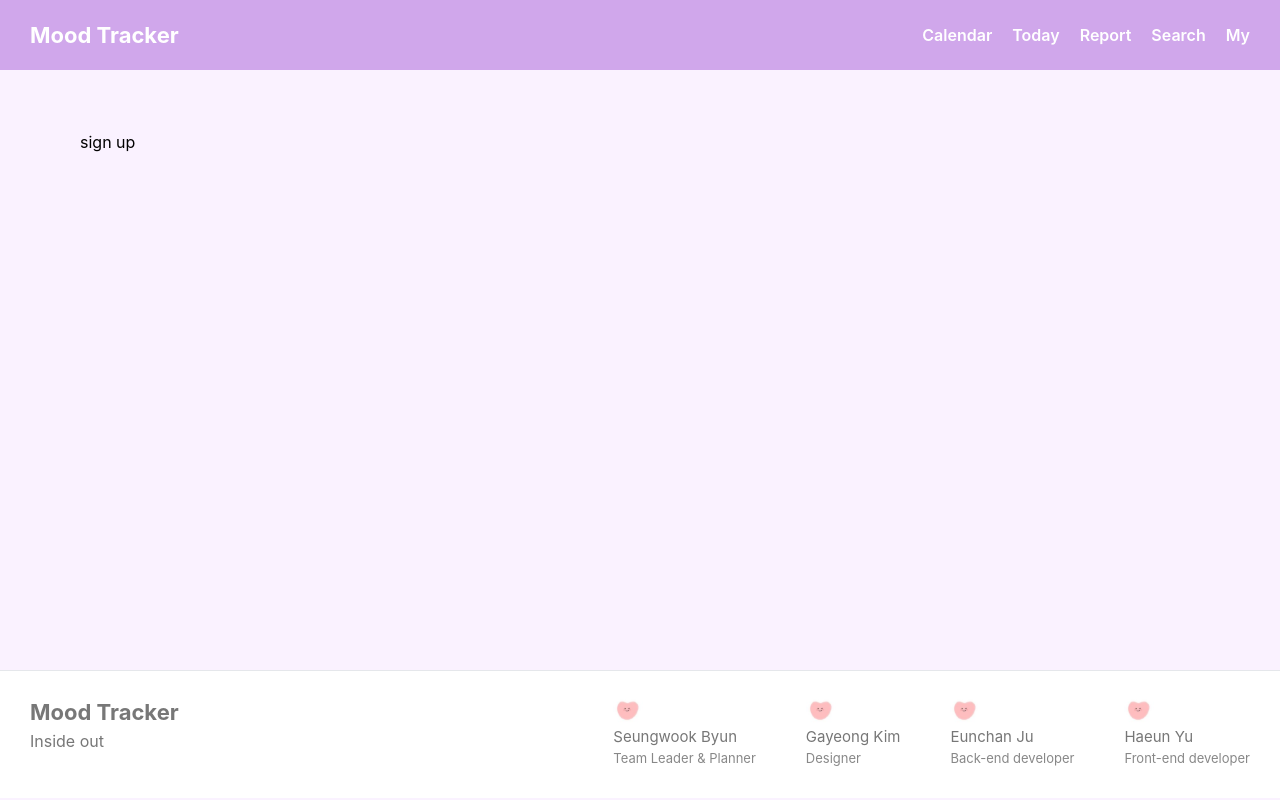
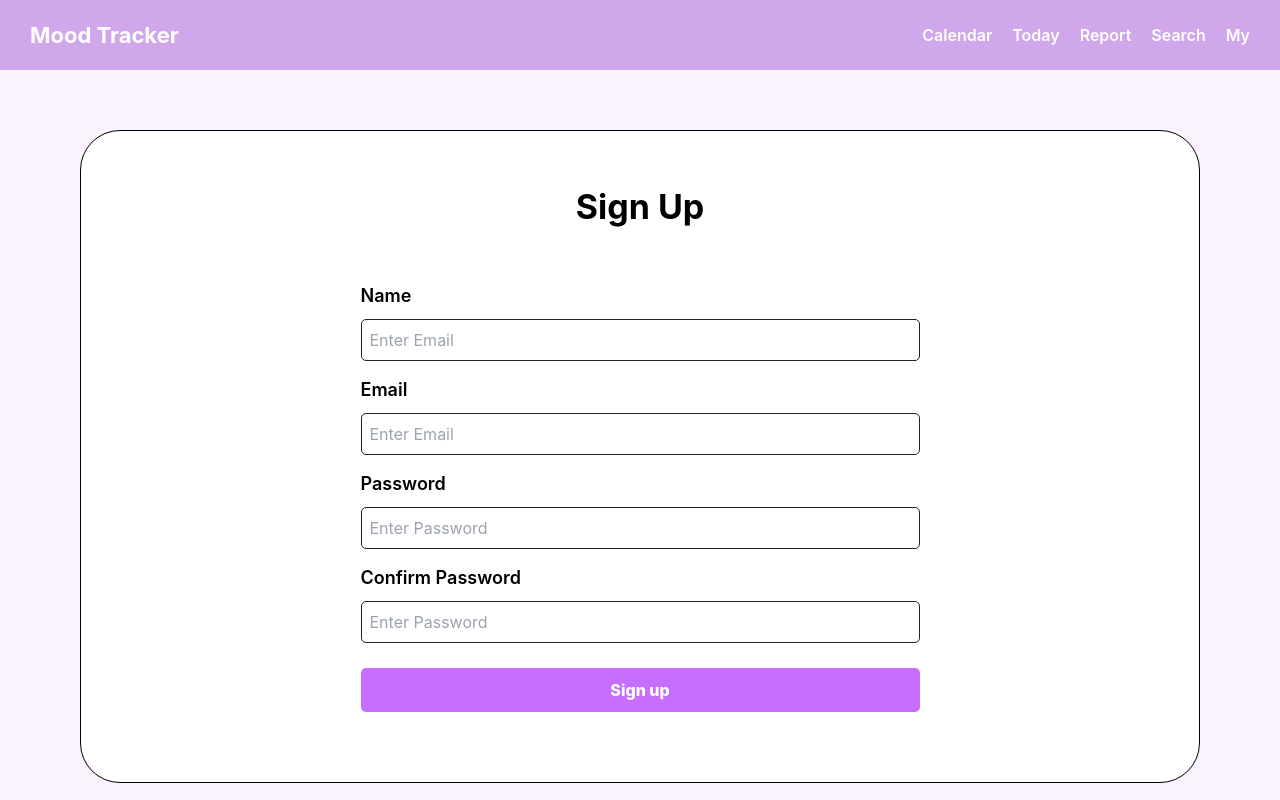
Before and after one commit to haeun-yu/MoodTracker, a Vue app in the folder client/: page /sign-up in a window 1280 px wide. Shown: the top 800 px of the page. Built offline with nearby package versions, Linux system fonts and the light colour scheme.

Commit message:
feat: signup page 추가

```diff
--- a/client/src/components/input/CommonInput.vue
+++ b/client/src/components/input/CommonInput.vue
@@ -10,7 +10,7 @@
 
 <script setup lang="ts">
 type Props = {
-  type?: 'text' | 'number'
+  type?: 'text' | 'number' | 'password'
   placeholder?: string
   disabled?: boolean
 }
--- a/client/src/views/LoginView.vue
+++ b/client/src/views/LoginView.vue
@@ -36,7 +36,7 @@
 import { ref } from 'vue'
 import CommonInput from '@/components/input/CommonInput.vue'
 
-const form = ref({
+const form = ref<Login>({
   email: '',
   password: ''
 })
--- a/client/src/views/SignUpView.vue
+++ b/client/src/views/SignUpView.vue
@@ -1,7 +1,86 @@
 <template>
-  <div>sign up</div>
+  <div class="signup-body">
+    <section class="w-[50%] flex flex-col items-center gap-[50px] pt-[50px] pb-[70px]">
+      <h1 class="text-[34px] font-bold">Sign Up</h1>
+
+      <article class="w-full flex flex-col gap-[15px]">
+        <div class="flex flex-col gap-[10px]">
+          <label>Name</label>
+          <CommonInput v-model="form.name" placeholder="Enter Email" />
+        </div>
+
+        <div class="flex flex-col gap-[10px]">
+          <label>Email</label>
+          <CommonInput v-model="form.email" placeholder="Enter Email" />
+        </div>
+
+        <div class="flex flex-col gap-[10px]">
+          <label>Password</label>
+          <CommonInput v-model="form.password" type="password" placeholder="Enter Password" />
+        </div>
+
+        <div class="flex flex-col gap-[10px]">
+          <label>Confirm Password</label>
+          <CommonInput v-model="form.password" type="password" placeholder="Enter Password" />
+          <p class="text-[14px] text-[#8E46BD]">{{ confirmMessage }}</p>
+        </div>
+
+        <button class="btn-primary p-[10px]" @click="handleSignUp">Sign up</button>
+      </article>
+    </section>
+  </div>
 </template>
 
-<script setup lang="ts"></script>
+<script setup lang="ts">
+import { ref, watch } from 'vue'
+import CommonInput from '@/components/input/CommonInput.vue'
 
-<style scoped></style>
+const form = ref<User>({
+  name: '',
+  email: '',
+  password: ''
+})
+const confirmPassword = ref<string>('')
+const confirmMessage = ref<string>('')
+
+watch(
+  () => confirmPassword.value,
+  (value) => {
+    if (value !== form.value.password) {
+      confirmMessage.value = '비밀번호가 일치하지 않습니다.'
+    }
+  }
+)
+
+const handleSignUp = () => {
+  if (form.value.password !== confirmPassword.value) {
+    confirmMessage.value = '비밀번호가 일치하지 않습니다.'
+    return
+  }
+
+  console.log(form.value)
+}
+</script>
+
+<style scoped>
+.signup-body {
+  width: 100%;
+  height: 100%;
+  background-color: white;
+  border: 1.5px solid black;
+  border-radius: 40px;
+  display: flex;
+  align-items: center;
+  justify-content: center;
+}
+
+label {
+  width: 40%;
+  font-size: 18px;
+  font-weight: 600;
+}
+
+button {
+  font-weight: 800;
+}
+</style>
```
Also changed, not shown: client/src/types/index.d.ts (added, +10 -0 lines).
